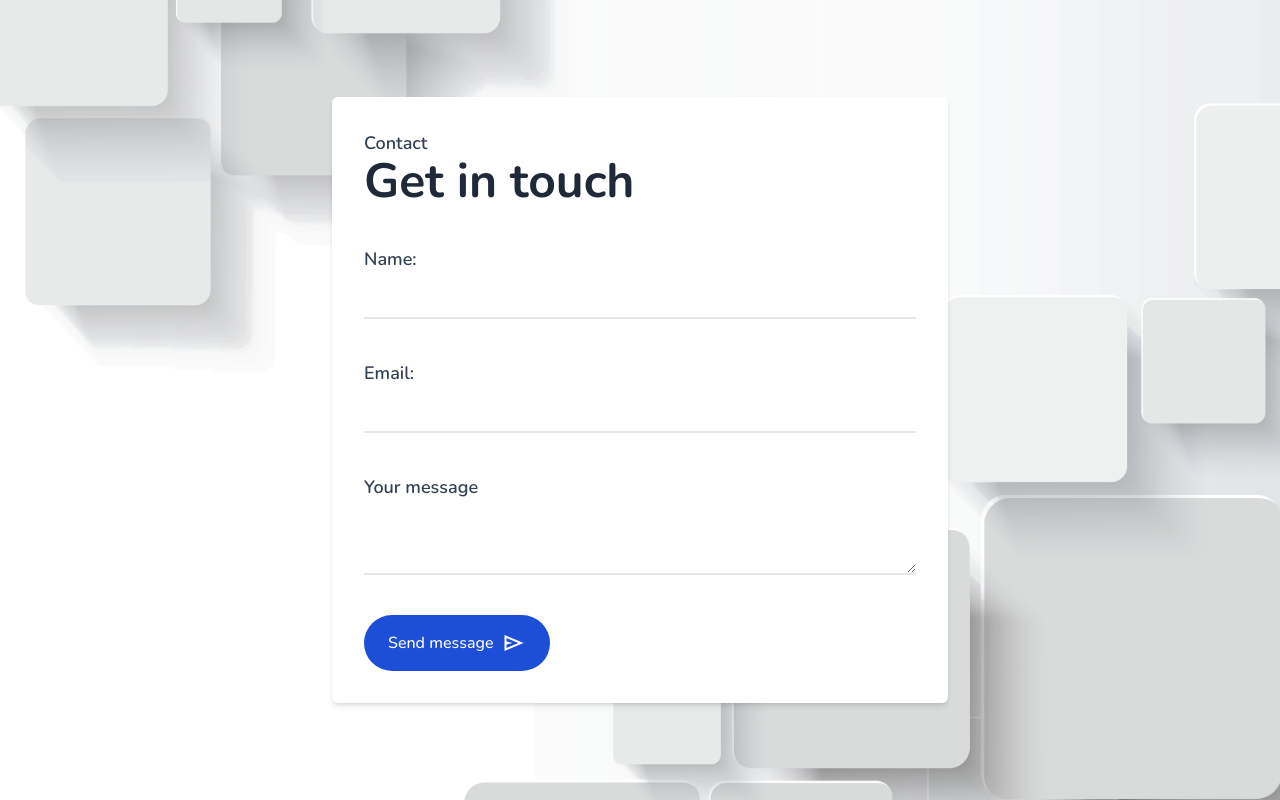
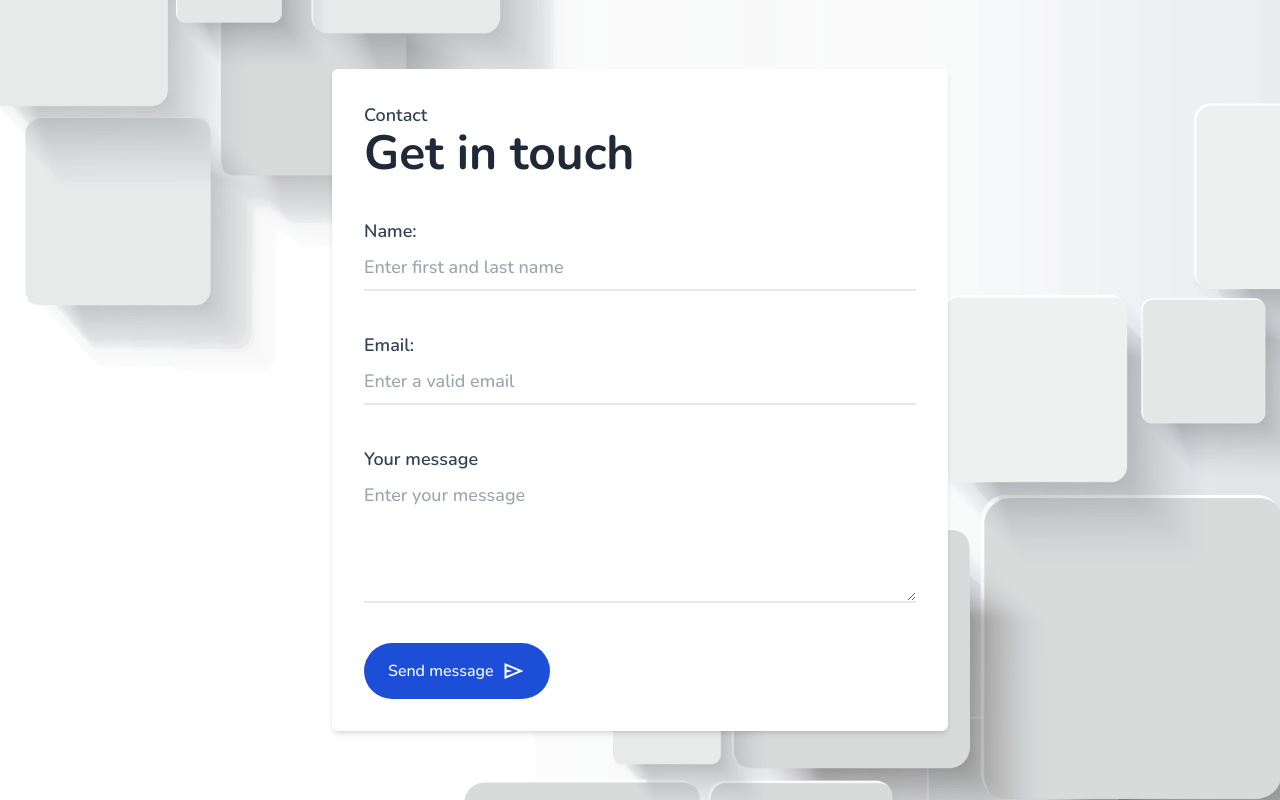
Before and after one commit to blaqnativity/portfolio-version-2, a Nuxt app: page /ContactView in a window 1280 px wide. Built offline with nearby package versions, Linux system fonts and the light colour scheme; a web font is replaced by a local one.

Commit message:
origin main

```diff
--- a/assets/css/tailwind.css
+++ b/assets/css/tailwind.css
@@ -87,5 +87,5 @@ img {
 /* input box styling */
 input,
 textarea {
-  @apply text-lg text-gray-500 font-medium outline-none w-[100%] border-b-2 bg-transparent p-2;
+  @apply text-lg text-gray-500 font-medium outline-none w-[100%] border-b-2 bg-transparent py-2;
 }
--- a/pages/ContactView.vue
+++ b/pages/ContactView.vue
@@ -2,7 +2,7 @@
   <section class="grid items-center justify-items-center p-6 shadow-md h-dvh">
     <form
       @submit.prevent
-      class="space-y-10 md:w-[50%] bg-white p-8 rounded-md shadow-md"
+      class="space-y-10 w-[100%] md:w-[50%] bg-white p-8 rounded-md shadow-md"
     >
       <div class="title">
         <p class="pText">Contact</p>
@@ -10,16 +10,31 @@
       </div>
       <div class="flex flex-col">
         <label class="pText">Name:</label>
-        <input type="text" />
+        <input
+          type="text"
+          name="name"
+          placeholder="Enter first and last name"
+          required
+        />
       </div>
       <div class="flex flex-col">
         <label class="pText">Email:</label>
-        <input type="email" />
+        <input
+          type="email"
+          placeholder="Enter a valid email"
+          name="email"
+          required
+        />
       </div>
 
       <div class="flex flex-col">
         <label class="pText">Your message</label>
-        <textarea name="" id="" cols="30"></textarea>
+        <textarea
+          name="message"
+          placeholder="Enter your message"
+          cols="30"
+          rows="4"
+        ></textarea>
       </div>
 
       <button class="mainBtn flex items-center gap-2">
```
